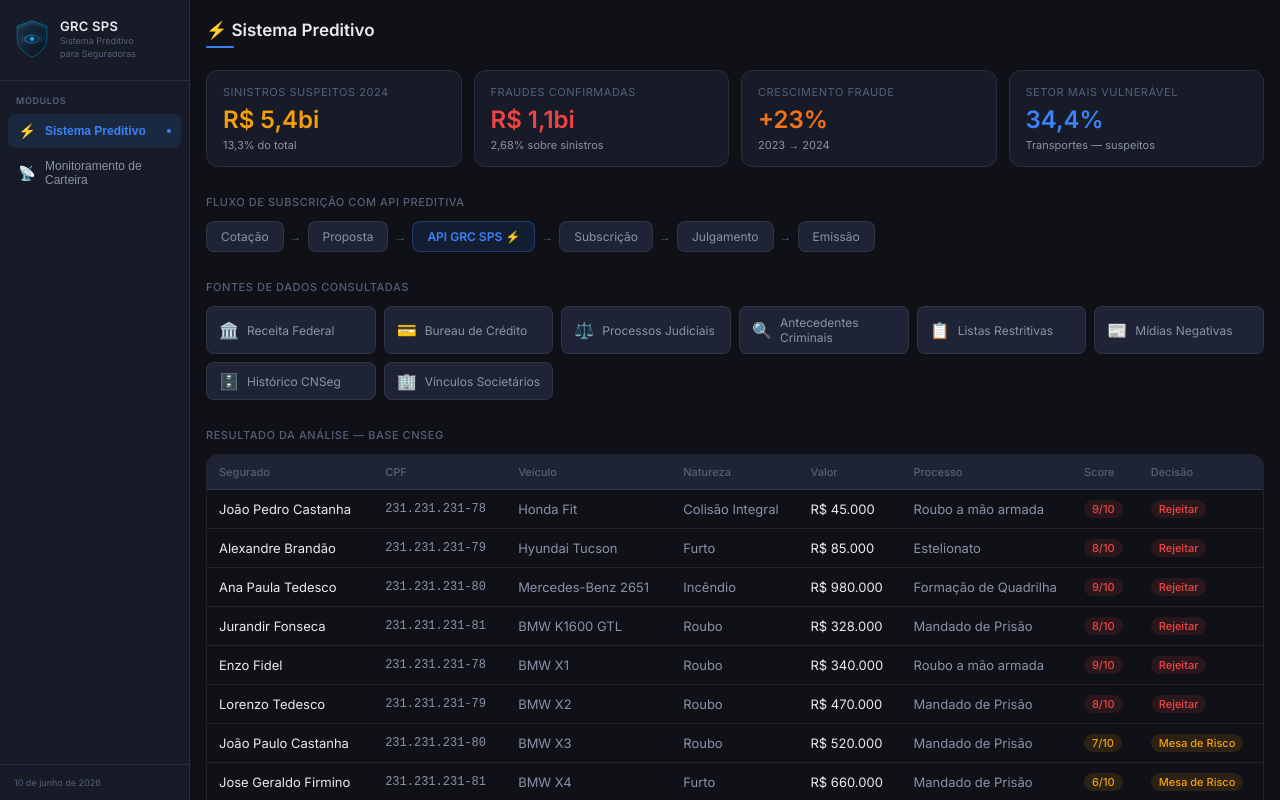
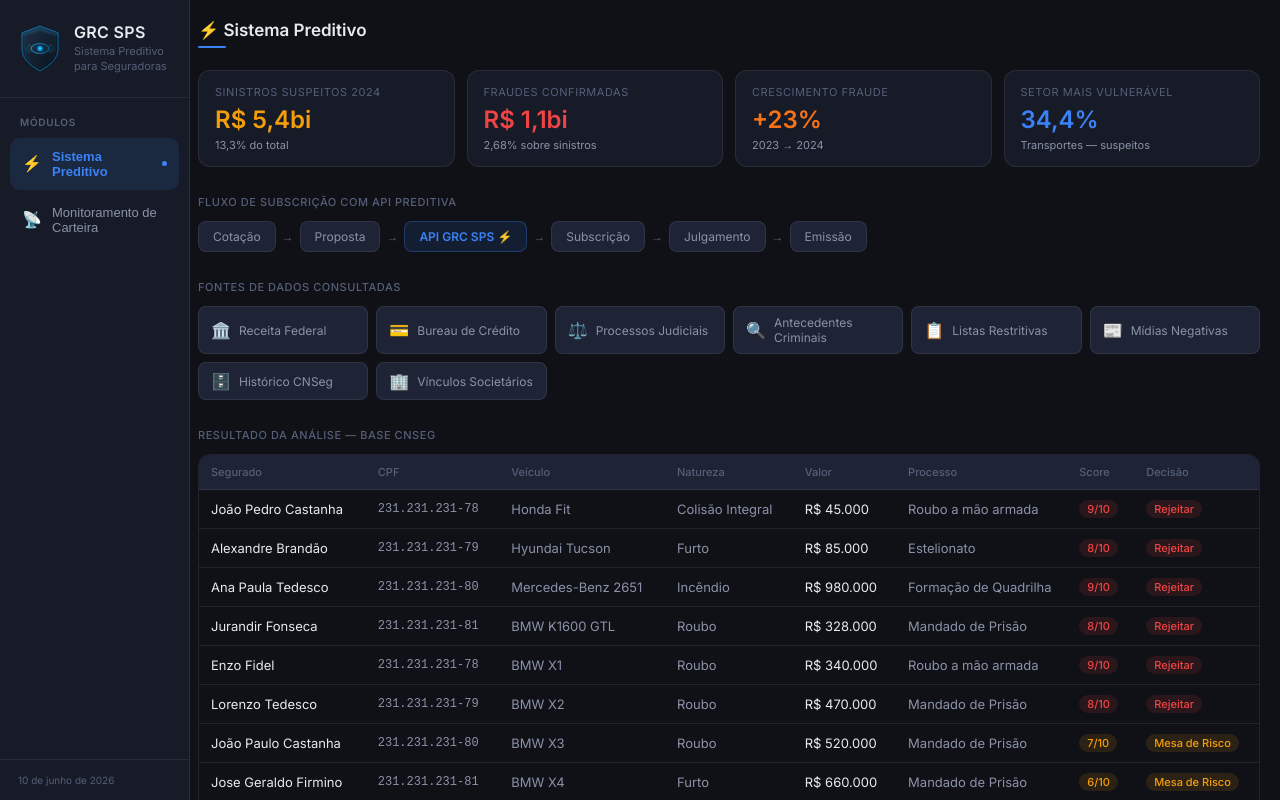
Before and after one commit to sandrosantossouza2026/grc-sps, a React (Vite) app: page / in a window 1280 px wide. Shown: the top 800 px of the page. Built offline with nearby package versions, Linux system fonts and the light colour scheme.

Commit message:
Update App.tsx

```diff
--- a/src/App.tsx
+++ b/src/App.tsx
@@ -31,46 +31,46 @@ export default function App() {
 
         {/* Logo */}
         <div style={{
-          display: 'flex', alignItems: 'center', gap: 10,
-          padding: '18px 14px 20px', borderBottom: '1px solid var(--border)',
+          display: 'flex', alignItems: 'center', gap: 12,
+          padding: '22px 18px 22px', borderBottom: '1px solid var(--border)',
         }}>
-          <Logo size={36} />
+          <Logo size={44} />
           <div>
-            <div style={{ fontWeight: 700, fontSize: 13, color: 'var(--text)', letterSpacing: '0.02em' }}>GRC SPS</div>
-            <div style={{ fontSize: 9, color: 'var(--text3)', lineHeight: 1.4, marginTop: 1 }}>Sistema Preditivo<br/>para Seguradoras</div>
+            <div style={{ fontWeight: 700, fontSize: 16, color: 'var(--text)', letterSpacing: '0.02em' }}>GRC SPS</div>
+            <div style={{ fontSize: 11, color: 'var(--text3)', lineHeight: 1.4, marginTop: 2 }}>Sistema Preditivo<br/>para Seguradoras</div>
           </div>
         </div>
 
         {/* Nav */}
-        <nav style={{ padding: '14px 8px', flex: 1 }}>
-          <div style={{ fontSize: 9, color: 'var(--text3)', fontWeight: 600, textTransform: 'uppercase', letterSpacing: '0.07em', padding: '0 8px', marginBottom: 8 }}>Módulos</div>
+        <nav style={{ padding: '18px 10px', flex: 1 }}>
+          <div style={{ fontSize: 10, color: 'var(--text3)', fontWeight: 600, textTransform: 'uppercase', letterSpacing: '0.07em', padding: '0 10px', marginBottom: 10 }}>Módulos</div>
           {tabs.map(t => (
             <button
               key={t.id}
               onClick={() => handleNav(t.id)}
               style={{
-                display: 'flex', alignItems: 'center', gap: 9,
-                width: '100%', padding: '9px 10px', marginBottom: 2,
-                borderRadius: 8, border: 'none', cursor: 'pointer',
+                display: 'flex', alignItems: 'center', gap: 10,
+                width: '100%', padding: '11px 12px', marginBottom: 4,
+                borderRadius: 10, border: 'none', cursor: 'pointer',
                 background: active === t.id ? 'var(--blue-dim)' : 'transparent',
                 color: active === t.id ? 'var(--blue)' : 'var(--text2)',
                 fontWeight: active === t.id ? 600 : 400,
-                fontSize: 12, textAlign: 'left',
+                fontSize: 13, textAlign: 'left',
                 transition: 'background 0.15s, color 0.15s',
               }}
             >
-              <span style={{ fontSize: 14, width: 18, textAlign: 'center', flexShrink: 0 }}>{t.icon}</span>
+              <span style={{ fontSize: 16, width: 20, textAlign: 'center', flexShrink: 0 }}>{t.icon}</span>
               <span style={{ flex: 1 }}>{t.label}</span>
               {active === t.id && (
-                <span style={{ width: 4, height: 4, borderRadius: '50%', background: 'var(--blue)', flexShrink: 0 }} />
+                <span style={{ width: 5, height: 5, borderRadius: '50%', background: 'var(--blue)', flexShrink: 0 }} />
               )}
             </button>
           ))}
         </nav>
 
         {/* Footer */}
-        <div style={{ padding: '12px 14px', borderTop: '1px solid var(--border)' }}>
-          <div style={{ fontSize: 9, color: 'var(--text3)' }}>
+        <div style={{ padding: '14px 18px', borderTop: '1px solid var(--border)' }}>
+          <div style={{ fontSize: 10, color: 'var(--text3)' }}>
             {new Date().toLocaleDateString('pt-BR', { day: '2-digit', month: 'long', year: 'numeric' })}
           </div>
         </div>
@@ -91,13 +91,13 @@ export default function App() {
             </svg>
           </button>
           <div style={{ display: 'flex', alignItems: 'center', gap: 8 }}>
-            <Logo size={24} />
-            <span style={{ fontWeight: 700, fontSize: 13, color: 'var(--text)' }}>GRC SPS</span>
+            <Logo size={26} />
+            <span style={{ fontWeight: 700, fontSize: 14, color: 'var(--text)' }}>GRC SPS</span>
           </div>
         </header>
 
         {/* Content */}
-        <main style={{ flex: 1, padding: '20px 16px 48px', overflowX: 'hidden' }}>
+        <main style={{ flex: 1, padding: '20px 20px 48px 8px', overflowX: 'hidden' }}>
           <div style={{ maxWidth: 1100, margin: '0 auto' }}>
             <div style={{ marginBottom: 22 }}>
               <h1 style={{ fontSize: 17, fontWeight: 600, color: 'var(--text)', marginBottom: 6 }}>
```
